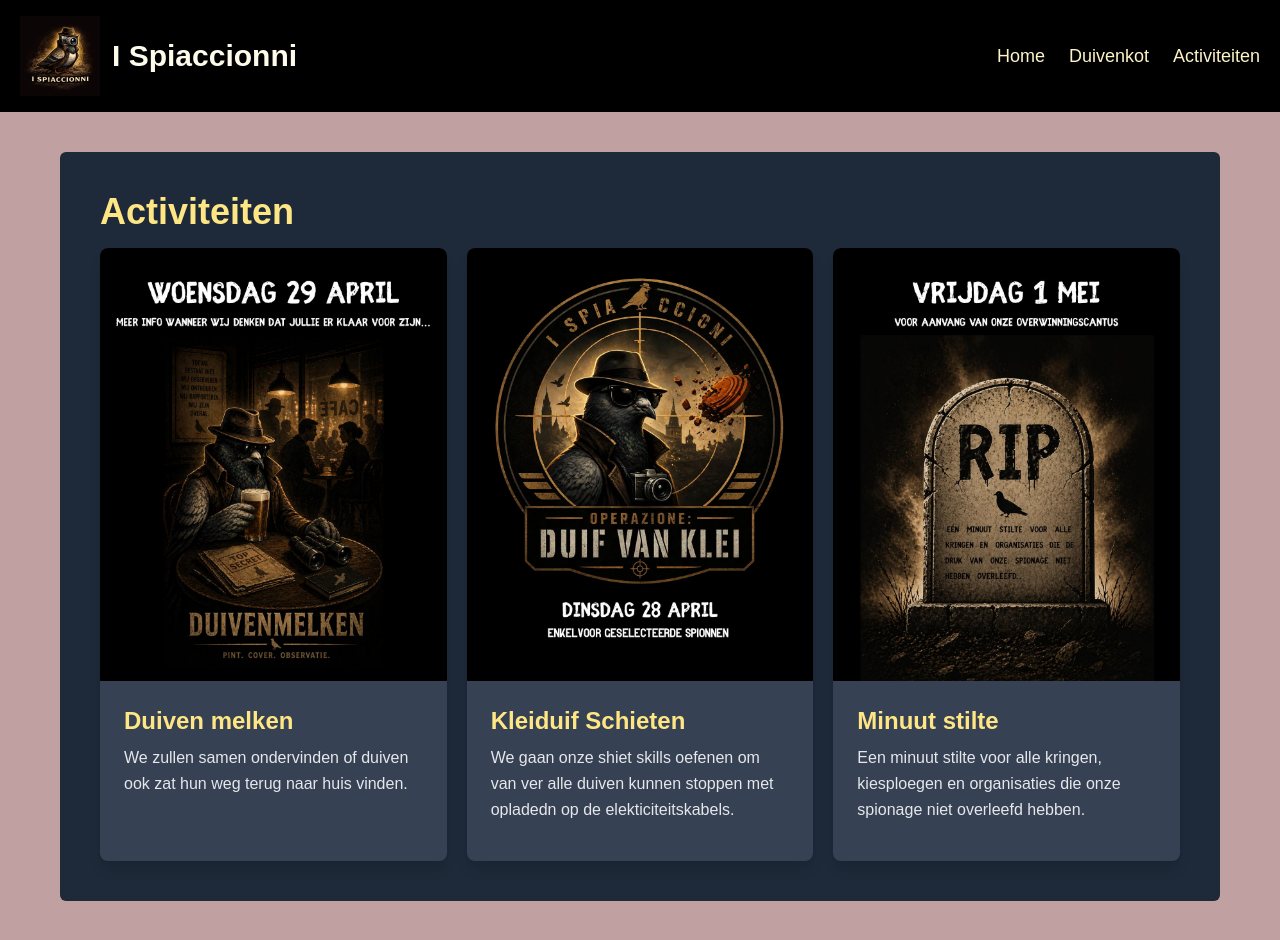
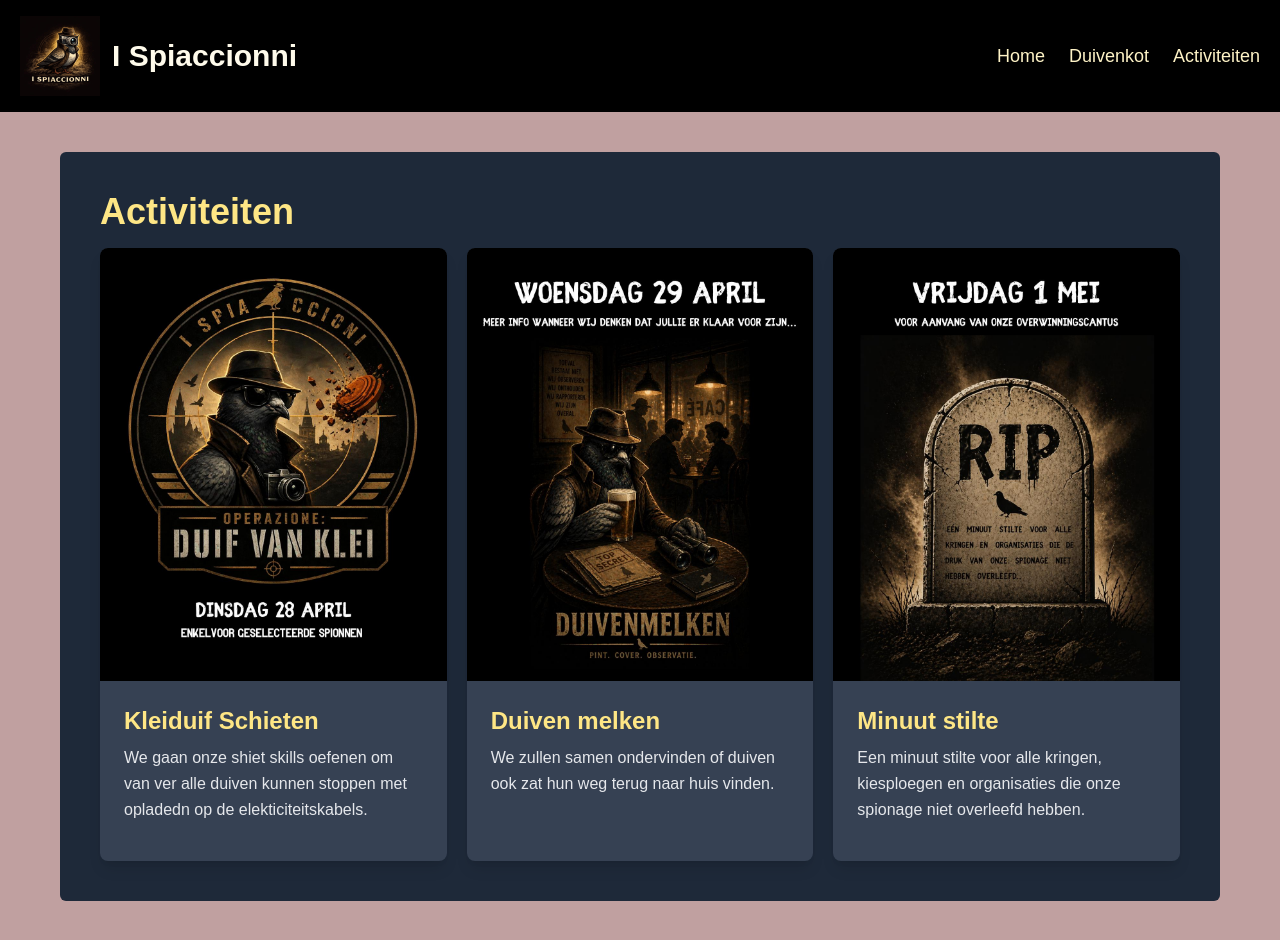
Before and after one commit to JasperRutten1/ispiaccionni, a Next.js app in the folder ispiaccionni-website/: page /activiteiten in a window 1280 px wide. Built offline with nearby package versions, Linux system fonts and the light colour scheme.

Commit message:
switched activities

```diff
--- a/ispiaccionni-website/app/activiteiten/page.tsx
+++ b/ispiaccionni-website/app/activiteiten/page.tsx
@@ -6,14 +6,14 @@ export default function ActiviteitenPage() {
       <h2 className="mb-4 text-4xl font-semibold text-amber-200">Activiteiten</h2>
       <div className="flex flex-col lg:flex-row gap-5">
         <Activity
+          image="/images/shooting.jpeg"
+          title="Kleiduif Schieten"
+          description="We gaan onze shiet skills oefenen om van ver alle duiven kunnen stoppen met opladedn op de elekticiteitskabels."
+        />
+        <Activity
           image="/images/melken.jpeg"
           title="Duiven melken"
           description="We zullen samen ondervinden of duiven ook zat hun weg terug naar huis vinden. "
-        />
-        <Activity
-          image="/images/shooting.jpeg"
-          title="Kleiduif Schieten"
-          description="We gaan onze shiet skills oefenen om van ver alle duiven kunnen stoppen met opladedn op de elekticiteitskabels."
         />
         <Activity
           image="/images/rip.jpeg"
```
